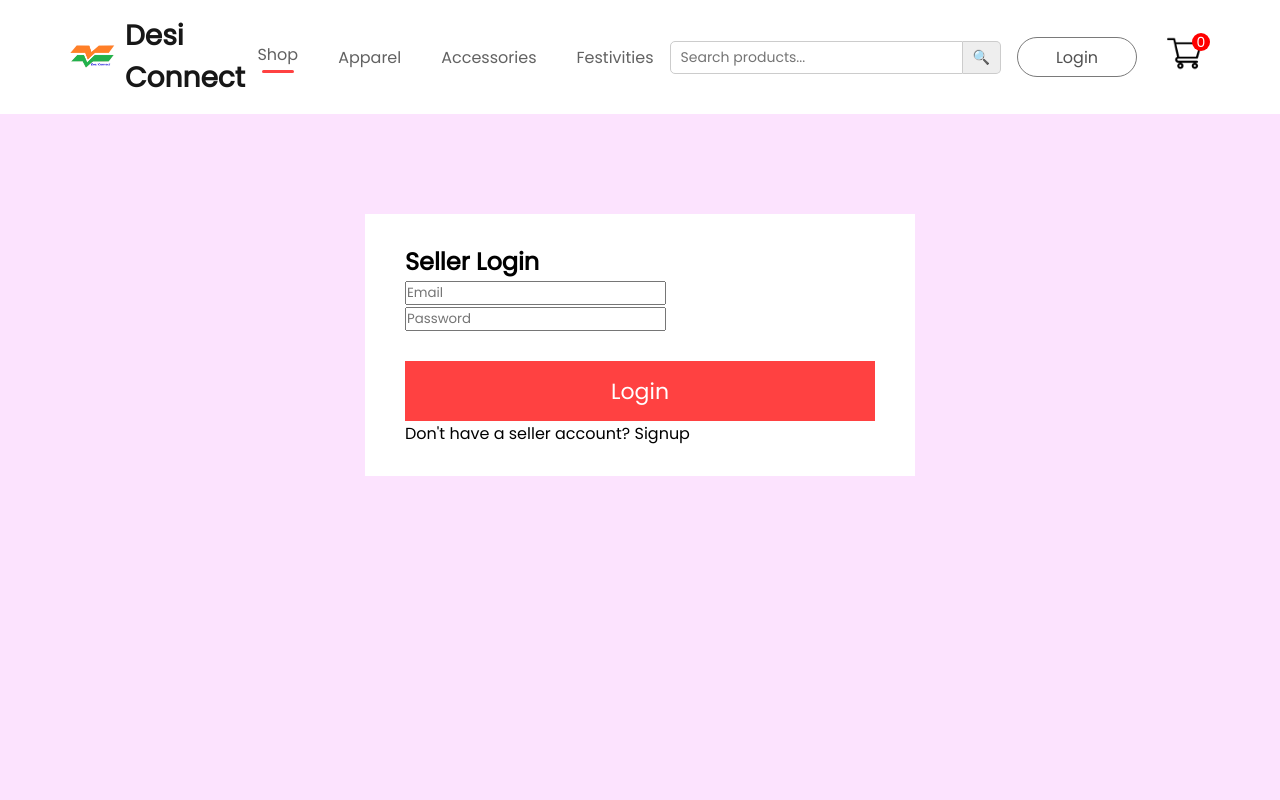
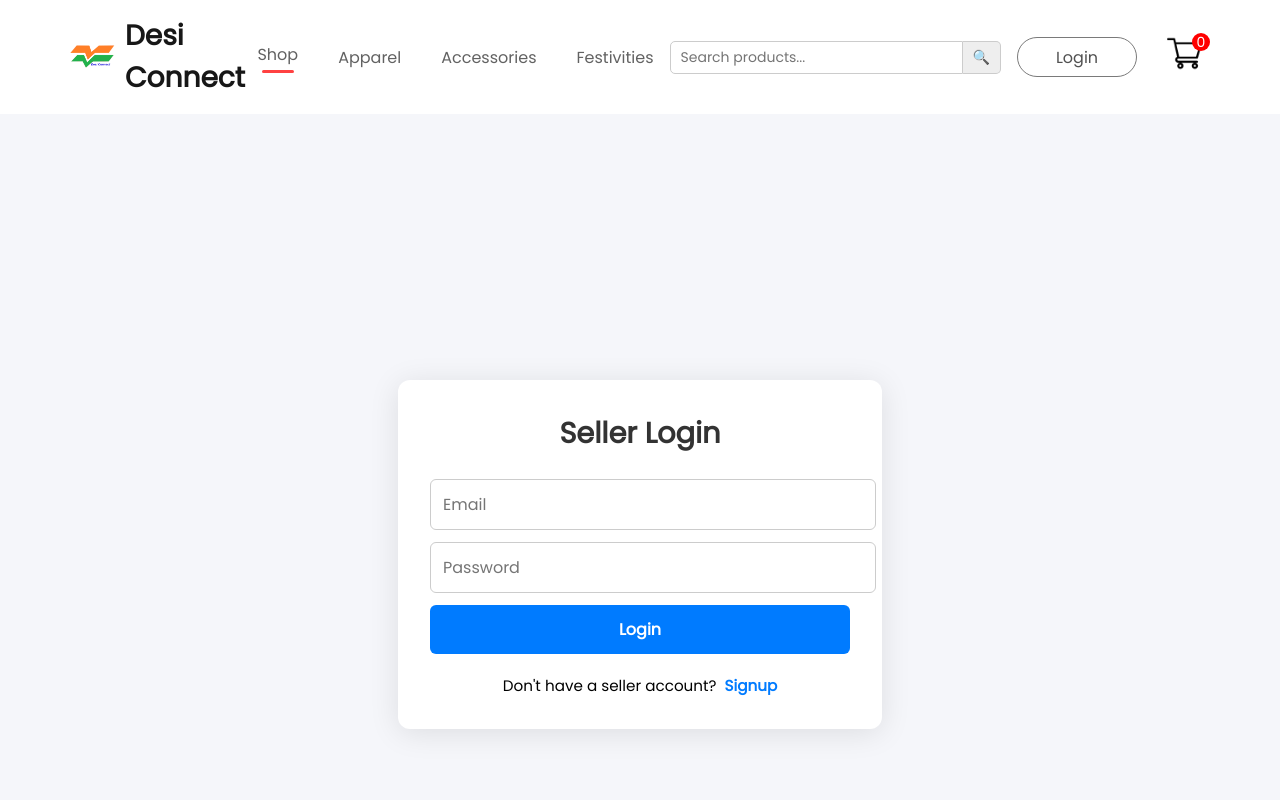
Before and after one commit to tmdinesh/adl-desiconnect, a React (Create React App) app in the folder frontend/: page /login in a window 1280 px wide. Shown: the top 800 px of the page. Built offline with nearby package versions, Linux system fonts and the light colour scheme; no server answers.

Commit message:
Update LoginSignup.css

```diff
--- a/frontend/src/Pages/CSS/LoginSignup.css
+++ b/frontend/src/Pages/CSS/LoginSignup.css
@@ -1,91 +1,75 @@
-.loginsignup{
-    width: 100%;
-    min-height: 90vh;
-    background: #fce3fe;
-    padding-top: 100px;
-}
-.loginsignup-container{
-    width: 90%;
-    max-width: 550px;
-    background: white;
-    margin: auto;
-    padding: 30px 40px;
-    box-sizing: border-box;
-}
-.loginsignup-container h1{
-    margin: 15px 0px;
-}
-.loginsignup-fields{
-    display: flex;
-    flex-direction: column;
-    gap: 25px;
-    margin-top: 20px;
-}
-.loginsignup-fields input{
-    height: 60px;
-    width: 100%;
-    padding-left: 20px;
-    border: 1px solid #c9c9c9;
-    outline: none;
-    color: #5c5c5c;
-    font-size: 18px;
-    box-sizing: border-box;
-}
-.loginsignup-container button{
-    width: 100%;
-    height: 60px;
-    color: white;
-    background: #ff4141;
-    margin-top: 30px;
-    border: none;
-    font-size: 22px;
-    font-weight: 500;
-    cursor: pointer;
-}
-.loginsignup-login{
-    margin-top: 20px;
-    color: #5c5c5c;
-    font-size: 16px;
-    font-weight: 500;
-}
-.loginsignup-login span{
-    color: #ff4141;
-    font-weight: 600;
-}
-.loginsignup-agree{
-    display: flex;
-    align-items: center;
-    margin-top: 18px;
-    gap: 10px;
-    color: #5c5c5c;
-    font-size: 15px;
-    font-weight: 500;
-}
-@media(max-width: 600px){
-    .loginsignup-container h1{
-        font-size: 22px;
-        margin: 0px;
-    }
-    .loginsignup-container{
-        padding: 30px 20px;
-    }
-    .loginsignup-fields input{
-        padding-left: 10px;
-        font-size: 16px;
-        height: 50px;
-    }
-    .loginsignup-fields{
-        gap: 15px;
-    }
-    .loginsignup-container button{
-        height: 50px;
-        margin-top: 20px;
-        font-size: 17px;
-    }
+.loginsignup {
+  display: flex;
+  justify-content: center;
+  align-items: center;
+  padding: 40px 20px;
+  min-height: 100vh;
+  background-color: #f5f6fa;
 }
 
-.error {
-  color: red;
-  font-size: 0.9rem;
-  margin: 4px 0 10px 2px;
+.loginsignup-container {
+  width: 100%;
+  max-width: 420px;
+  padding: 2rem;
+  background: white;
+  border-radius: 12px;
+  box-shadow: 0 4px 30px rgba(0, 0, 0, 0.1);
 }
+
+.loginsignup-container h2 {
+  text-align: center;
+  margin-bottom: 1.5rem;
+  font-size: 1.8rem;
+  color: #333;
+}
+
+.loginsignup-container input {
+  width: 100%;
+  margin-bottom: 0.75rem;
+  padding: 12px;
+  font-size: 1rem;
+  border: 1px solid #ccc;
+  border-radius: 6px;
+  transition: border-color 0.2s ease;
+}
+
+.loginsignup-container input:focus {
+  outline: none;
+  border-color: #007bff;
+}
+
+.loginsignup-container button {
+  width: 100%;
+  padding: 12px;
+  font-size: 1rem;
+  font-weight: 600;
+  background: #007bff;
+  color: white;
+  border: none;
+  border-radius: 6px;
+  cursor: pointer;
+  transition: background-color 0.2s ease;
+}
+
+.loginsignup-container button:hover {
+  background-color: #0056b3;
+}
+
+.loginsignup-container p {
+  text-align: center;
+  margin-top: 1.25rem;
+  font-size: 0.95rem;
+}
+
+.loginsignup-container span {
+  color: #007bff;
+  cursor: pointer;
+  font-weight: bold;
+  margin-left: 4px;
+}
+
+.form-error {
+  color: #dc3545;
+  font-size: 0.85rem;
+  margin: -10px 0 10px;
+}
```
